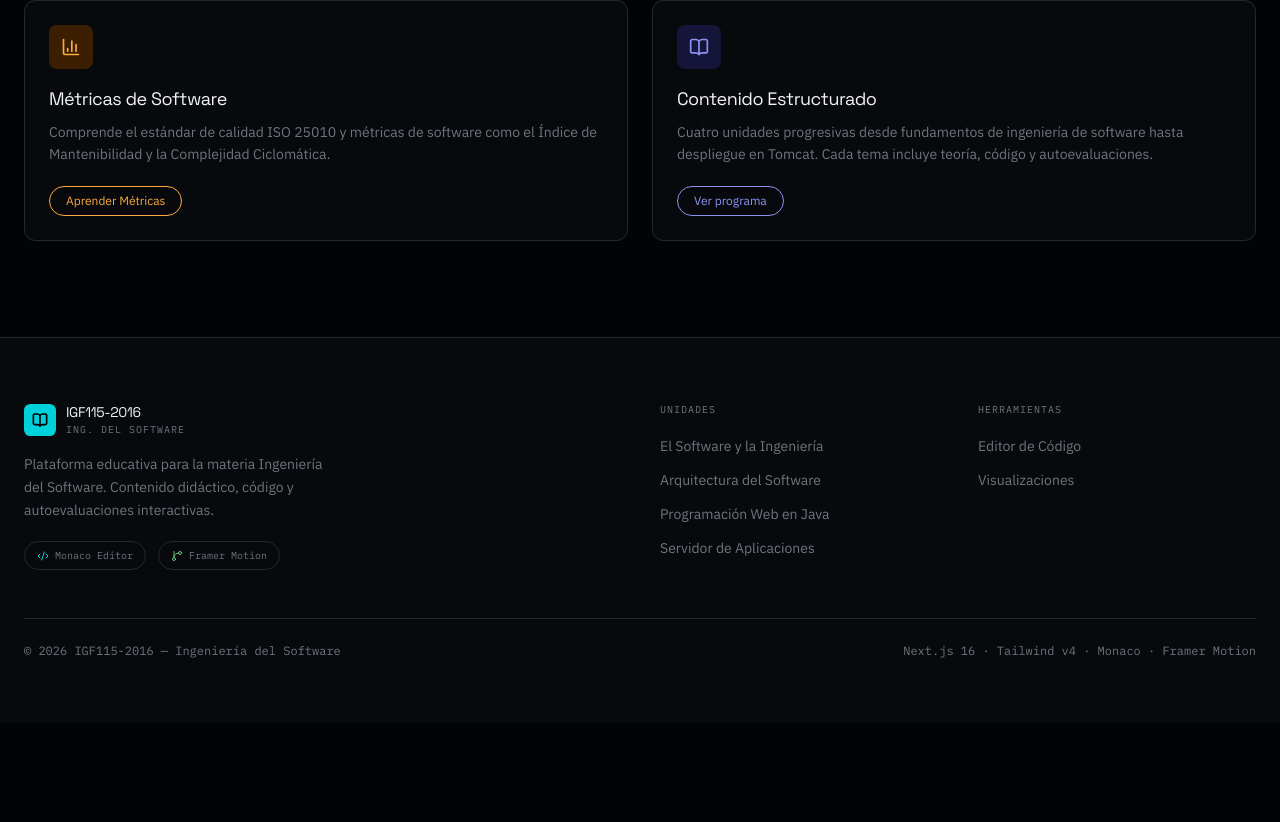
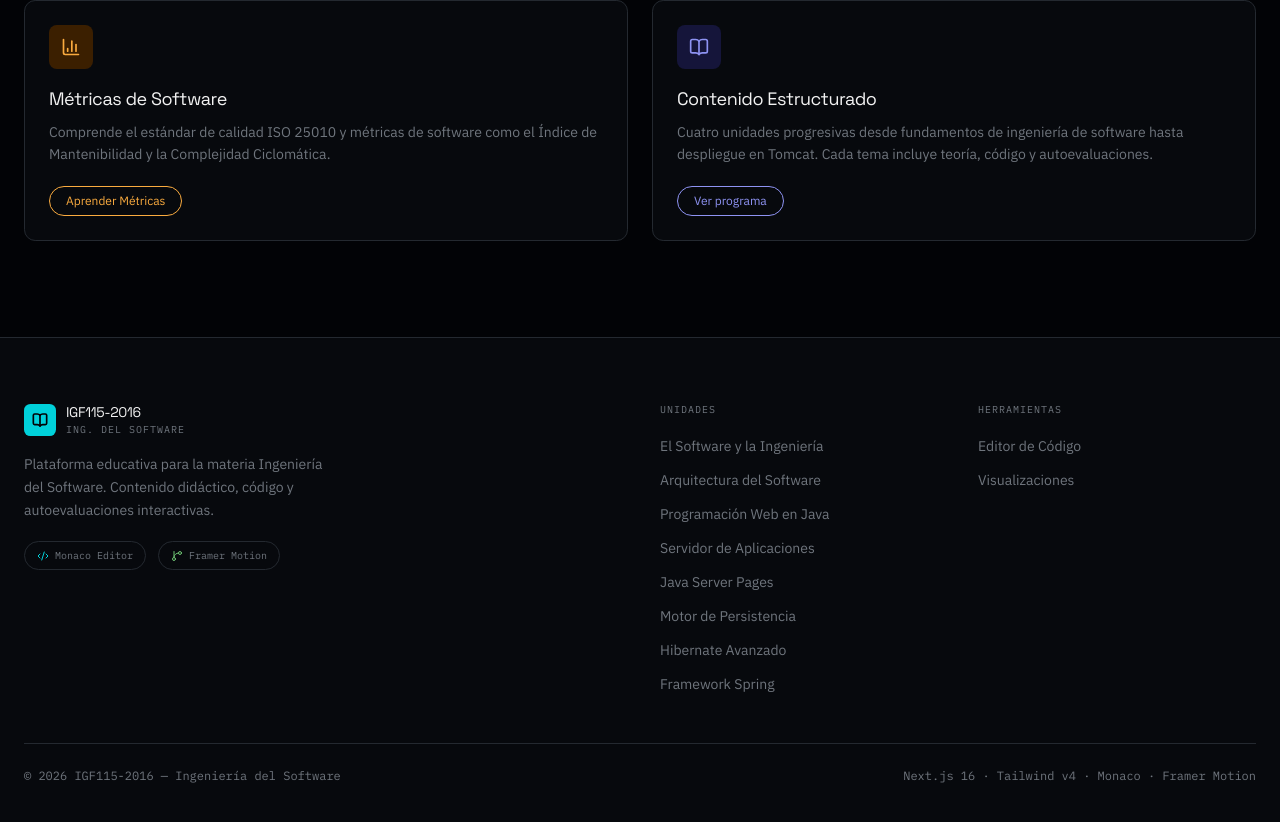
Before and after one commit to UES-Community/igf115-2016, a Next.js app: page / in a window 1280 px wide. Shown: the part 2431-3253 px from the top of the page. Before the commit the page ends 3154 px from the top, so only its background shows below. Built offline with nearby package versions, Linux system fonts and the light colour scheme.

Commit message:
fix(footer): incluir Unidades V a VIII en la seccion de enlaces del Footer

```diff
--- a/components/footer.tsx
+++ b/components/footer.tsx
@@ -7,6 +7,10 @@ const LINKS = {
     { label: 'Arquitectura del Software', href: '/unidades/arquitectura' },
     { label: 'Programación Web en Java', href: '/unidades/prog-web-java' },
     { label: 'Servidor de Aplicaciones', href: '/unidades/servidor-aplicaciones' },
+    { label: 'Java Server Pages', href: '/unidades/java-server-pages' },
+    { label: 'Motor de Persistencia', href: '/unidades/motor-persistencia' },
+    { label: 'Hibernate Avanzado', href: '/unidades/hibernate-avanzado' },
+    { label: 'Framework Spring', href: '/unidades/framework-spring' },
   ],
   herramientas: [
     { label: 'Editor de Código', href: '/editor' },
```
